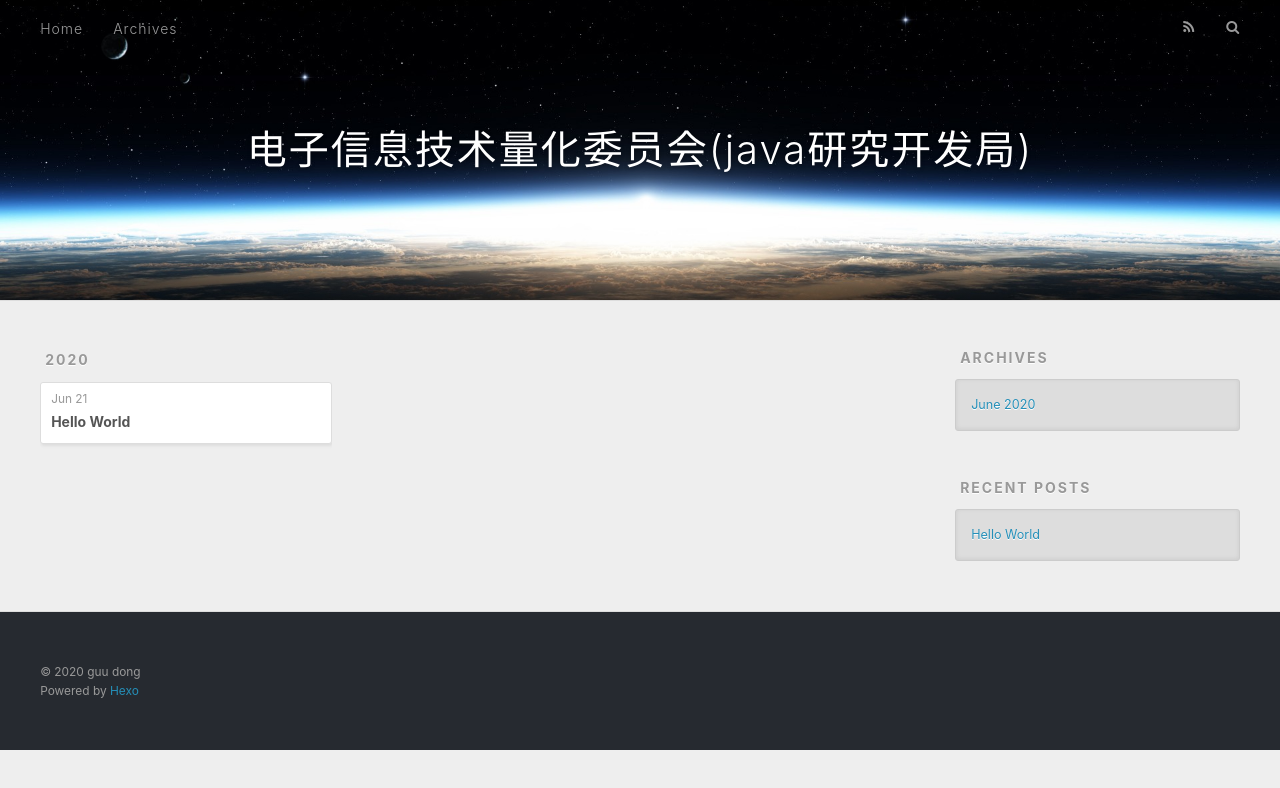
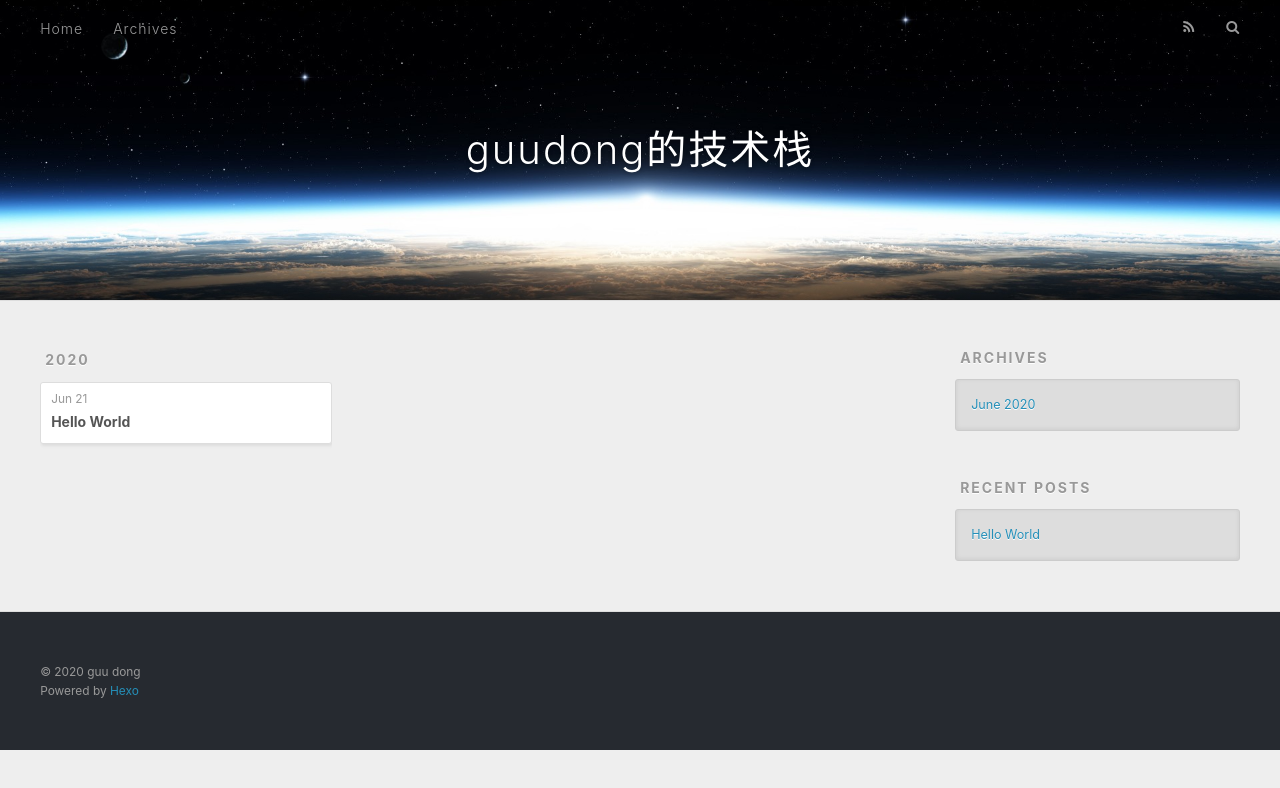
Before and after one commit to guudong/guudong.github.io, a plain HTML site: page archives/2020/06/index.html in a window 1280 px wide. Drawn offline with nearby package versions, Linux system fonts and the light colour scheme.

Commit message:
Site updated: 2020-06-21 21:48:23

```diff
--- a/archives/2020/06/index.html
+++ b/archives/2020/06/index.html
@@ -5,19 +5,19 @@
 
 
 
-  <title>Archives: 2020/6 | 电子信息技术量化委员会(java研究开发局)</title>
+  <title>Archives: 2020/6 | guudong的技术栈</title>
   <meta name="viewport" content="width=device-width, initial-scale=1, maximum-scale=1">
   <meta name="description" content="java技术研究">
 <meta property="og:type" content="website">
-<meta property="og:title" content="电子信息技术量化委员会(java研究开发局)">
+<meta property="og:title" content="guudong的技术栈">
 <meta property="og:url" content="https://github.com/guudong/guudong.github.io.git/archives/2020/06/index.html">
-<meta property="og:site_name" content="电子信息技术量化委员会(java研究开发局)">
+<meta property="og:site_name" content="guudong的技术栈">
 <meta property="og:description" content="java技术研究">
 <meta property="article:author" content="guu dong">
 <meta property="article:tag" content="java php 服务器">
 <meta name="twitter:card" content="summary">
 
-    <link rel="alternate" href="/atom.xml" title="电子信息技术量化委员会(java研究开发局)" type="application/atom+xml">
+    <link rel="alternate" href="/atom.xml" title="guudong的技术栈" type="application/atom+xml">
 
 
     <link rel="icon" href="/favicon.png">
@@ -38,7 +38,7 @@
   <div id="header-outer" class="outer">
     <div id="header-title" class="inner">
       <h1 id="logo-wrap">
-        <a href="/" id="logo">电子信息技术量化委员会(java研究开发局)</a>
+        <a href="/" id="logo">guudong的技术栈</a>
       </h1>
 
     </div>
```
Also changed, not shown: 2020/06/21/hello-world/index.html (+5 -5 lines), archives/2020/index.html (+5 -5 lines), archives/index.html (+5 -5 lines), index.html (+6 -6 lines).
